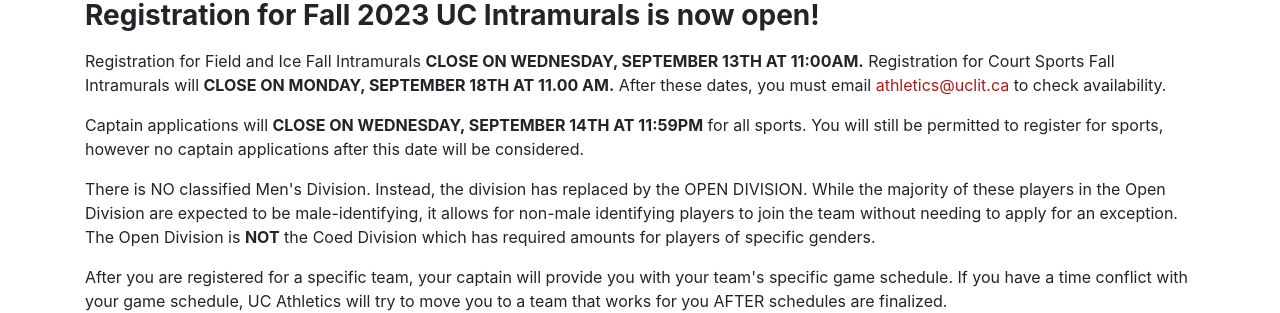
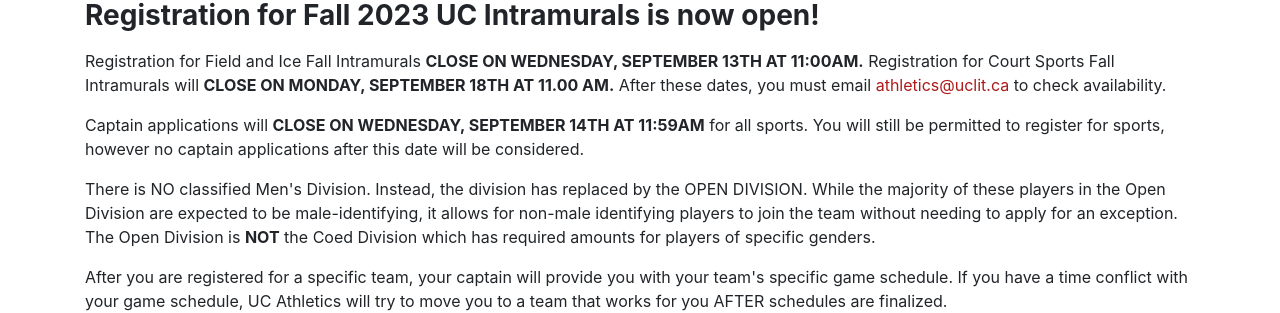
Before and after one commit to uclit-webmaster/uclit-site, a Jekyll site: the page built from get-involved/intramurals.html, in a window 1280 px wide and 900 px high. Shown: the part 329-642 px from the top of the window. Built offline with Jekyll 4.4.1, drawn with Linux system fonts in a browser that asks for light colours; nearby versions of some CDN libraries.

Commit message:
Update intramurals.yml

```diff
--- a/_data/intramurals.yml
+++ b/_data/intramurals.yml
@@ -30,7 +30,7 @@ text: |
 
   <p><strong><h3>Registration for Fall 2023 UC Intramurals is now open! </h3></strong></p>
   <p>Registration for Field and Ice Fall Intramurals <strong>CLOSE ON WEDNESDAY, SEPTEMBER 13TH AT 11:00AM.</strong> Registration for Court Sports Fall Intramurals will <strong>CLOSE ON MONDAY, SEPTEMBER 18TH AT 11.00 AM.</strong>  After these dates, you must email <a href="mailto:athletics@uclit.ca">athletics@uclit.ca</a> to check availability. </p>
-  <p>Captain applications will <strong>CLOSE ON WEDNESDAY, SEPTEMBER 14TH AT 11:59PM</strong> for all sports. You will still be permitted to register for sports, however no captain applications after this date will be considered. </p>
+  <p>Captain applications will <strong>CLOSE ON WEDNESDAY, SEPTEMBER 14TH AT 11:59AM</strong> for all sports. You will still be permitted to register for sports, however no captain applications after this date will be considered. </p>
   <p>There is NO classified Men's Division. Instead, the division has replaced by the OPEN DIVISION. While the majority of these players in the Open Division are expected to be male-identifying, it allows for non-male identifying players to join the team without needing to apply for an exception. The Open Division is <strong>NOT</strong> the Coed Division which has required amounts for players of specific genders. </p>
   <p>After you are registered for a specific team, your captain will provide you with your team's specific game schedule. If you have a time conflict with your game schedule, UC Athletics will try to move you to a team that works for you AFTER schedules are finalized. </p>
 
```
